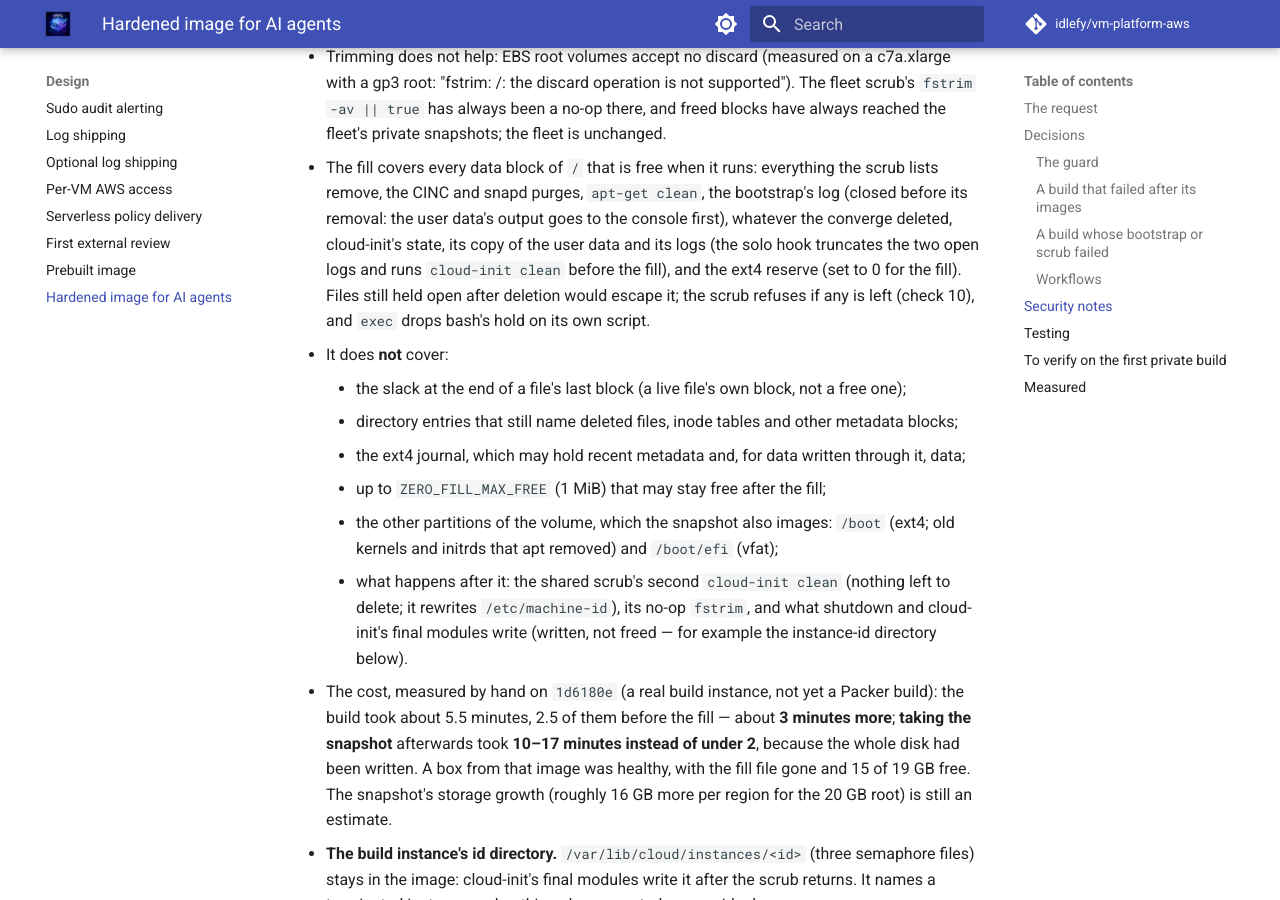
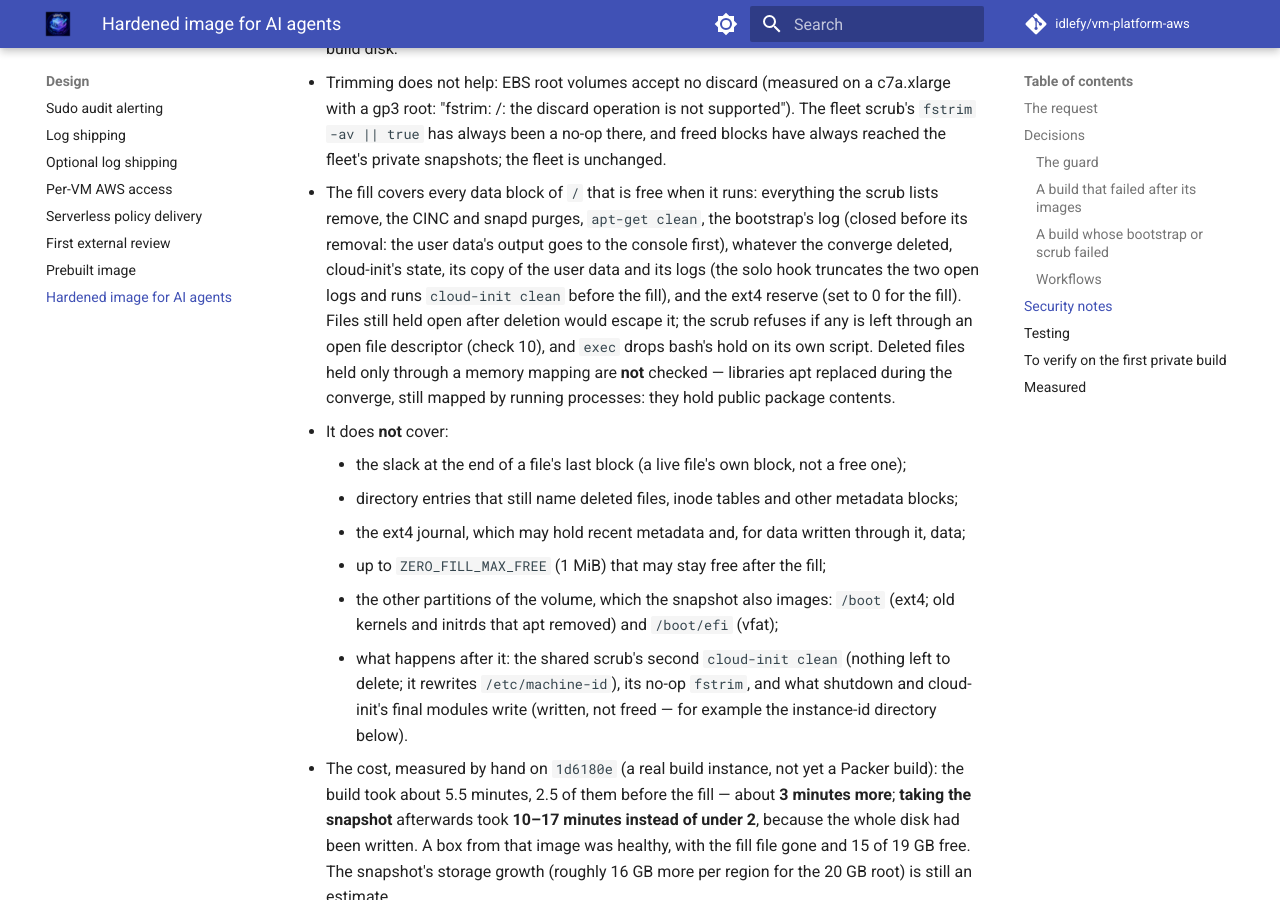
Before and after one commit to idlefy/vm-platform-aws, an MkDocs documentation site: the page built from docs/design/hardened-image.md, in a window 1280 px wide and 900 px high, scrolled down 14531 px. Built offline with MkDocs 1.6.1 and Material for MkDocs 9.7.7, drawn with Linux system fonts in a browser that asks for light colours; comment, search, counter and statistics services are not loaded; some of the changed text lies outside the part shown.

Commit message:
fix(image): the unit scan also matches snap slices and scopes
snapd writes snap.<group>.slice for quota groups. The directory-not-a-unit fixture now uses a name the patterns match, so it fails if the file-type restriction goes. The design record notes that deleted files held only through a memory mapping are not checked, and records the passing hand test of a47a083.

```diff
--- a/docs/design/hardened-image.md
+++ b/docs/design/hardened-image.md
@@ -679,7 +680,10 @@ trailing comment. No input or ref name is interpolated into a `run:` script.
     solo hook truncates the two open logs and runs `cloud-init clean` before
     the fill), and the ext4 reserve (set to 0 for the fill). Files still
     held open after deletion would escape it; the scrub refuses if any is
-    left (check 10), and `exec` drops bash's hold on its own script.
+    left through an open file descriptor (check 10), and `exec` drops bash's
+    hold on its own script. Deleted files held only through a memory mapping
+    are **not** checked — libraries apt replaced during the converge, still
+    mapped by running processes: they hold public package contents.
   - It does **not** cover:
     - the slack at the end of a file's last block (a live file's own block,
       not a free one);
@@ -874,6 +878,10 @@ build — none of it was exercised by hand:
   The purge left `/var/cache/apparmor/*/snap-confine*` (now on the list).
   The whole-filesystem unit scan (`find / -xdev`, the names of check 7)
   returned nothing on that image, rootless Docker included.
+- The scrub of `a47a083` — the `O_DIRECT` fill with the ext4 reserve at 0,
+  the deleted-but-open check, the whole-filesystem unit scan, the exec'd
+  scrub — passed every check on a real instance on 2026-11-20; it powered
+  off about 5.5 minutes after launch.
 
 - `ec2:Owner` for Canonical's images is the alias `amazon`, not the account
   id (run 1, a refused RunInstances).
```
Also changed, not shown: other parts of docs/design/hardened-image.md (+2 -1 lines), 2 other files.
